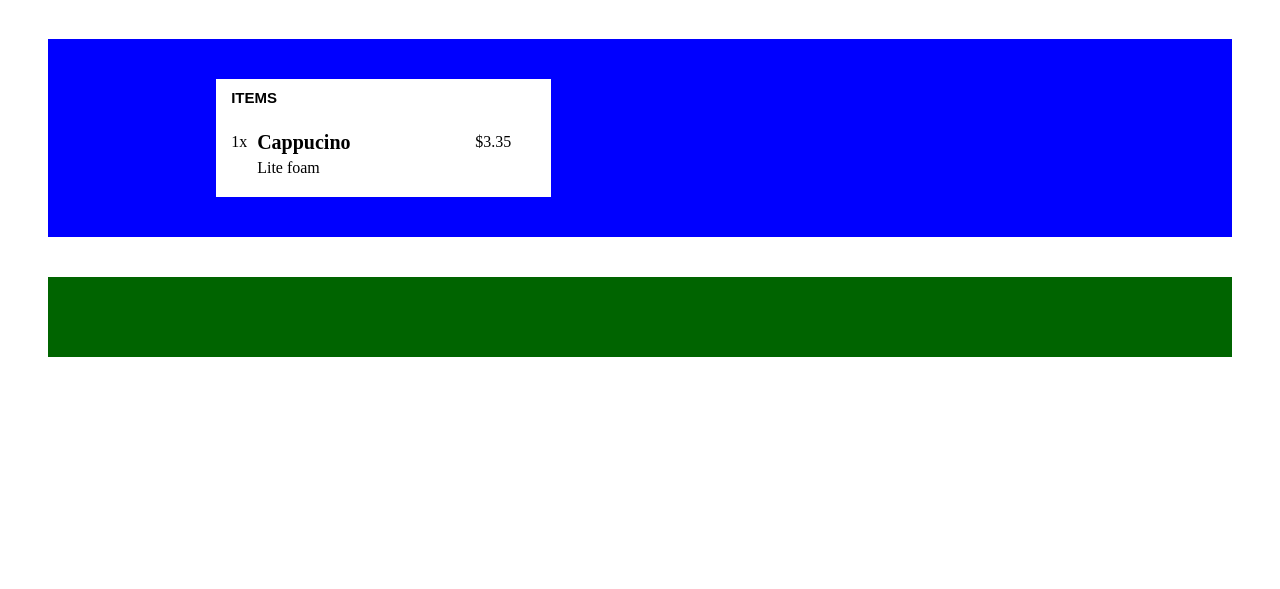
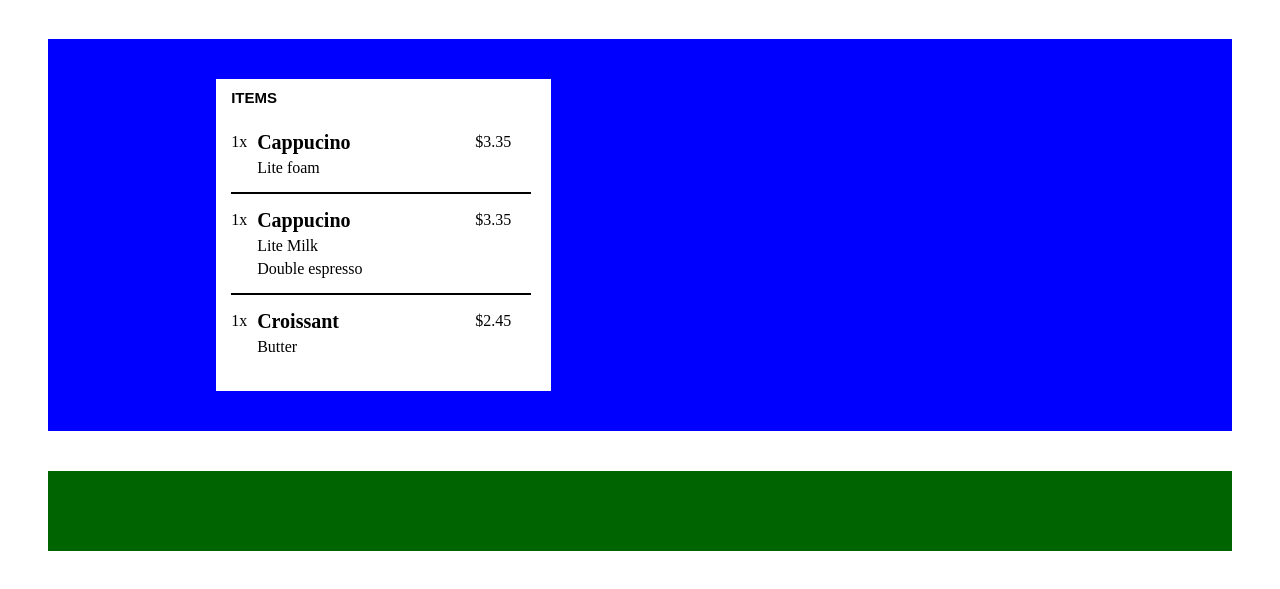
Before and after one commit to nickpastoria/Frontend_Masters_Complete_Beginners, a plain HTML site: page coffee_masters/index.html in a window 1280 px wide. Shown: the part 79-668 px from the top of the page. Drawn offline with Linux system fonts and the light colour scheme.

Commit message:
Added lines between cart items, adjusted padding and margins on checkout items, added other checkout items

```diff
--- a/coffee_masters/index.html
+++ b/coffee_masters/index.html
@@ -21,9 +21,28 @@
           <p class="quantity-one quantity-container">1x</p>
           <ul class="order-one order-container">
             <li class="order-specs-one order-specs-container">Cappucino</li>
-            <li class="order-specs-one order-specs-container">Lite foam</li>
+            <li class="order-specs-two order-specs-container">Lite foam</li>
           </ul>
           <p class="price-one price">$3.35</p>
+        </div>
+        <div class="item-two item-container">
+          <p class="quantity-two quantity-container">1x</p>
+          <ul class="order-two order-container">
+            <li class="order-specs-one order-specs-container">Cappucino</li>
+            <li class="order-specs-two order-specs-container">Lite Milk</li>
+            <li class="order-specs-three order-specs-container">
+              Double espresso
+            </li>
+          </ul>
+          <p class="price-one price">$3.35</p>
+        </div>
+        <div class="item-three item-container">
+          <p class="quantity-three quantity-container">1x</p>
+          <ul class="order-three order-container">
+            <li class="order-specs-one order-specs-container">Croissant</li>
+            <li class="order-specs-two order-specs-container">Butter</li>
+          </ul>
+          <p class="price-one price">$2.45</p>
         </div>
       </div>
       <div class="name-container"></div>
--- a/coffee_masters/style.css
+++ b/coffee_masters/style.css
@@ -39,6 +39,7 @@ ul {
   list-style-type: none;
   padding: 0px;
   margin: 0px;
+  width: 300px;
 }
 
 li {
@@ -60,7 +61,6 @@ p {
 
 .price {
   text-align: right;
-  width: 200px;
   margin-right: 20px;
 }
 
@@ -72,7 +72,13 @@ p {
   align-content: flex-start;
   padding: 0px;
   margin-top: 5px;
-  margin-bottom: 5px;
+  margin-bottom: 10px;
+  padding-bottom: 10px;
+  border-bottom: solid black 2px;
+}
+
+.item-container:last-child {
+  border-bottom: none;
 }
 
 .items-container {
@@ -94,6 +100,7 @@ p {
 .subtotal-container {
   background-color: darkgreen;
 }
+
 .big-padding {
   margin: 40px;
   padding: 40px;
```
